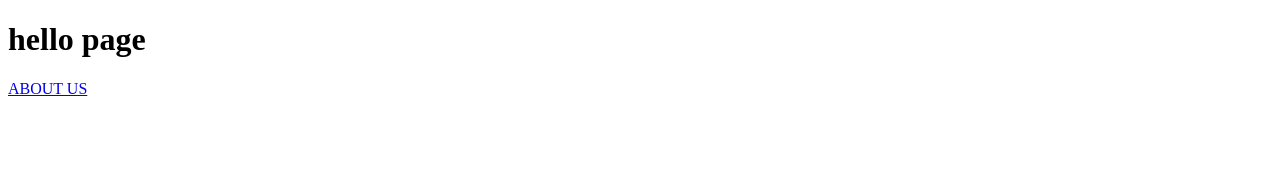
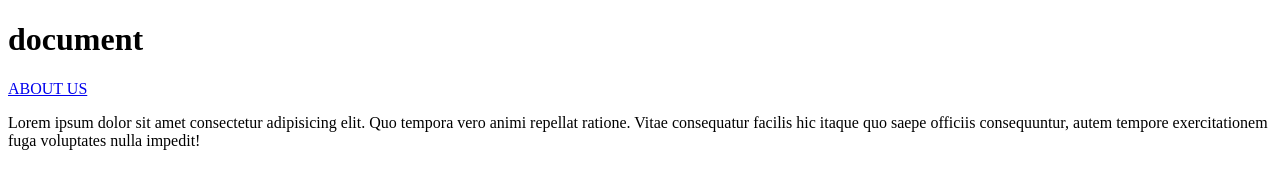
Before and after one commit to abdullahkhan289/HOSTING-LINK, a plain HTML site: page about/about.html in a window 1280 px wide. Drawn offline with Linux system fonts and the light colour scheme.

Commit message:
marquee or p.tag add

```diff
--- a/about/about.html
+++ b/about/about.html
@@ -6,8 +6,11 @@
     <title>Document</title>
 </head>
 <body>
-    <h1>hello page</h1>
+    <h1>document</h1>
     <a href="about.html">ABOUT US</a>
+    <p>
+        Lorem ipsum dolor sit amet consectetur adipisicing elit. Quo tempora vero animi repellat ratione. Vitae consequatur facilis hic itaque quo saepe officiis consequuntur, autem tempore exercitationem fuga voluptates nulla impedit!
+    </p>
 
 </body>
 </html>
```
Also changed, not shown: index.html (+2 -1 lines).
